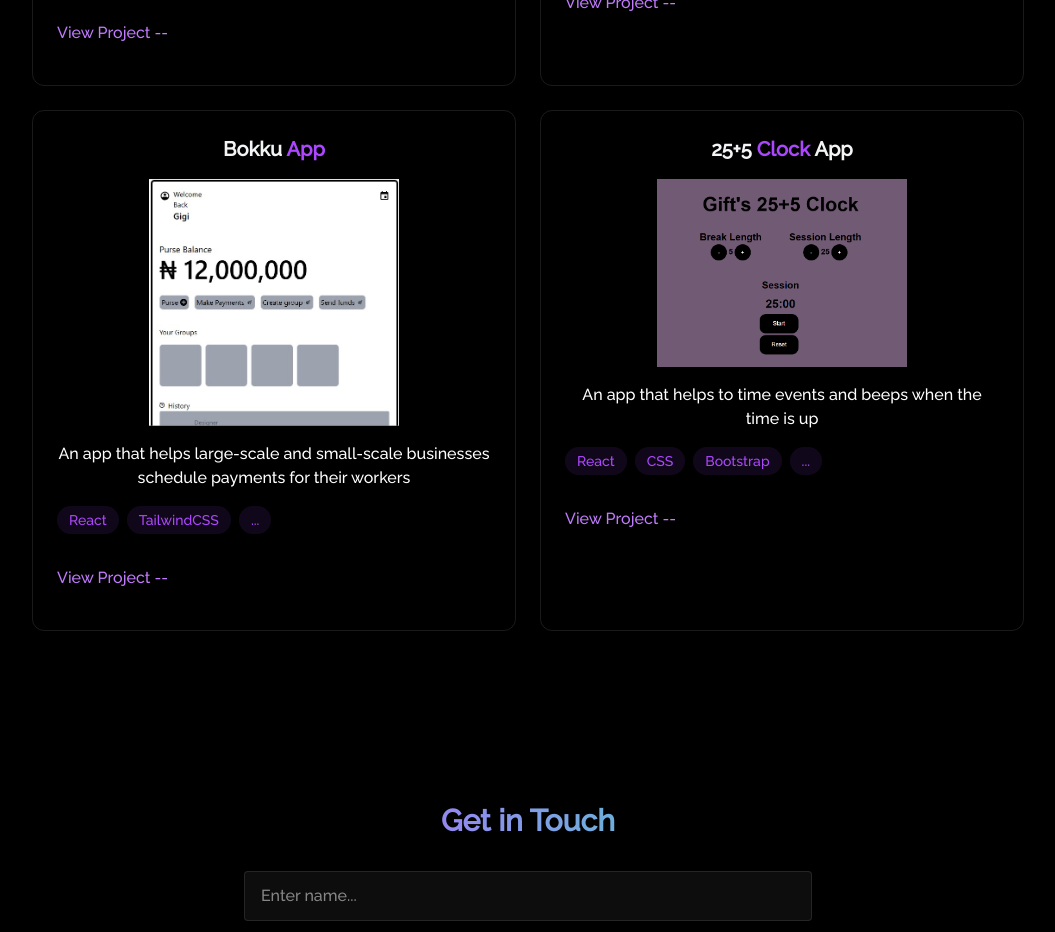
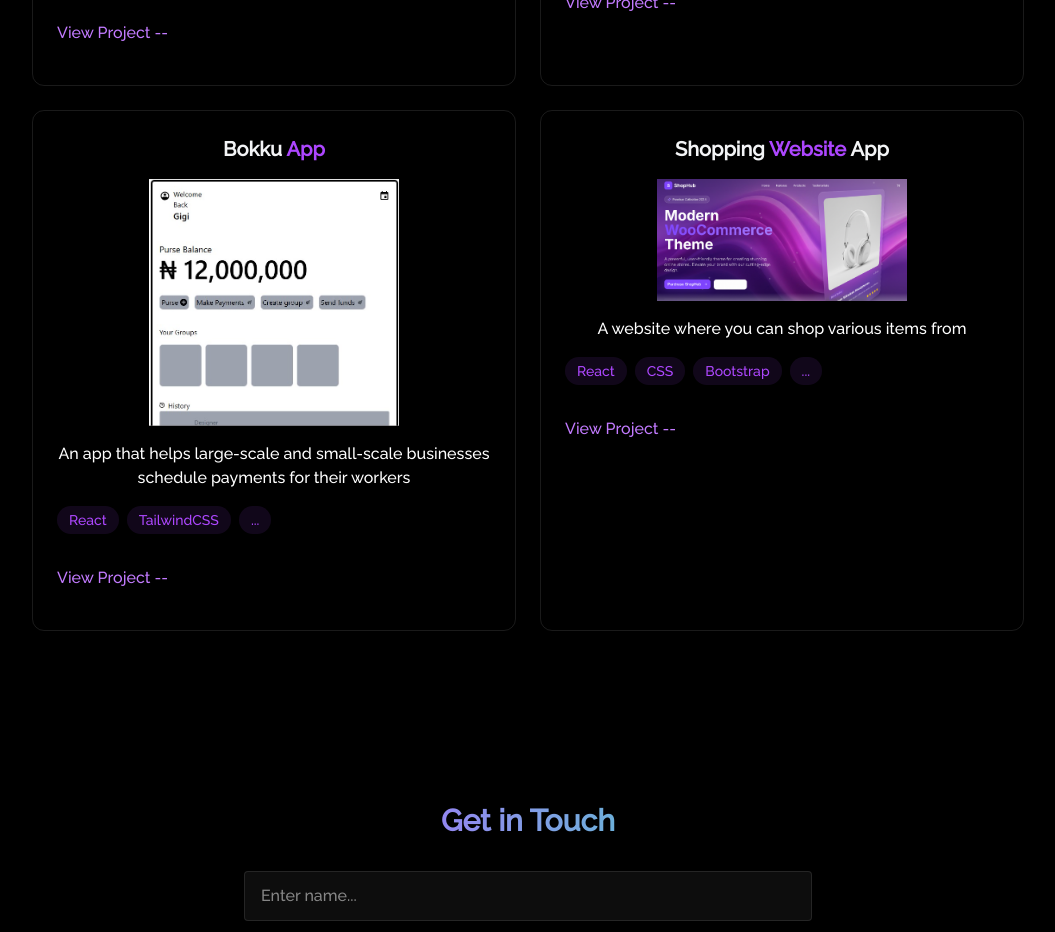
Before and after one commit to Gigireact/gigi-portfolio, a React (Vite) app: page / in a window 1280 px wide. Shown: the part 3740-4672 px from the top of the page, without its empty margins (112-1167 px from the left). Built offline with nearby package versions, Linux system fonts and the light colour scheme; a web font is replaced by a local one.

Commit message:
updates to the shophub

```diff
--- a/src/components/sections/Projects.jsx
+++ b/src/components/sections/Projects.jsx
@@ -2,6 +2,7 @@ import Calculator from "../../assets/calculator.png"
 import Bokku from "../../assets/bokku.png"
 import Lint from "../../assets/lint.png"
 import Clock from "../../assets/clock.png"
+import shophub from "../../assets/shophub.png"
 import Supachat from "../../assets/supachat img.png"
 import ADweb from "../../assets/4Dweb.png"
 
@@ -75,12 +76,12 @@ export const Projects = () => {
                         </div>
                     </div>
 
-                    {/* Fourth project i.e five clock*/}
+                    {/* Fourth project i.e shophub*/}
 
                     <div className="p-6 rounded-xl border border-white/10 hover:-translate-y-1 hover:border-purple-500/30 hover:shadow-[0_0_15px_rgba(128, 0, 128, 0.4)] transition">
-                        <h3 className="text-xl font-bold mb-2">25+5 <span className="text-purple-500">Clock </span> App</h3>
-                        <img src={Clock} alt="clock pic" className="w-full max-w-[250px] h-auto mx-auto my-4 object-contain"/>
-                        <p className="text-white mb-4">An app that helps to time events and beeps when the time is up</p>
+                        <h3 className="text-xl font-bold mb-2">Shopping <span className="text-purple-500">Website </span> App</h3>
+                        <img src={shophub} alt="shophub pic" className="w-full max-w-[250px] h-auto mx-auto my-4 object-contain"/>
+                        <p className="text-white mb-4">A website where you can shop various items from</p>
                         <div className="flex flex-wrap gap-2 mb-4">
                             {["React", "CSS", "Bootstrap", "..."].map((tech, key) => (
                                 <span key={key} className="bg-purple-500/10 text-purple-500 py-1 px-3 rounded-full text-sm hover:bg-purple-500/20 hover:shadow-[0_0_15px_rgba(128, 0, 128, 0.4)] transition-all">
@@ -89,7 +90,7 @@ export const Projects = () => {
                             ))}
                         </div>
                         <div className="flex justify-between items-center">
-                            <a href="https://25-5-clock-wine.vercel.app/" className="text-purple-400 hover:text-purple-300 transition-colors my-4">
+                            <a href="https://shop-webb.vercel.app/" className="text-purple-400 hover:text-purple-300 transition-colors my-4">
                                 View Project --
                             </a>
                         </div>
```
Also changed, not shown: src/assets/shophub.png (added), 1 other file (tests, documents, lock files or other folders).
